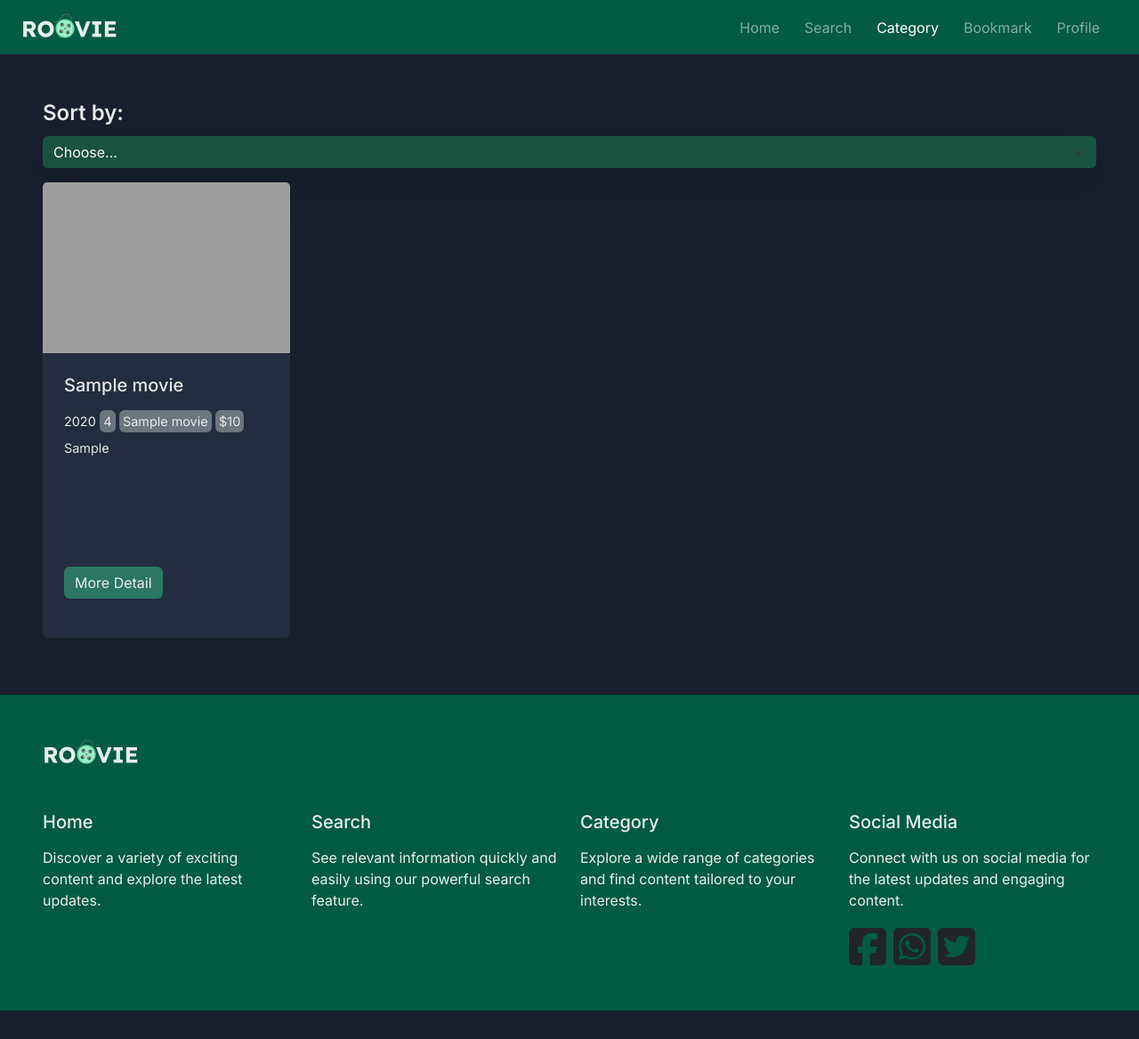
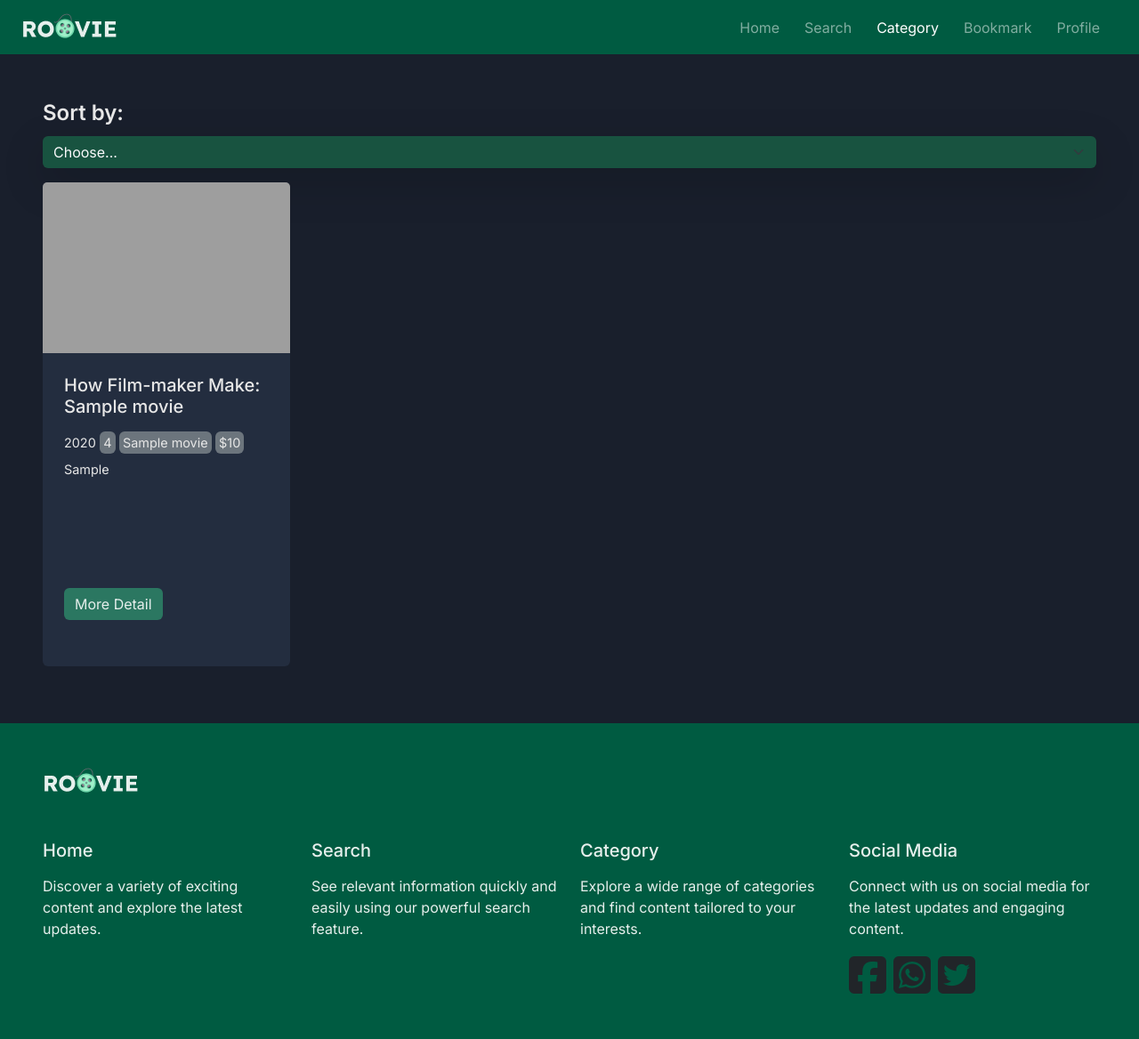
Before and after one commit to Ghatfaner/Project-PAW, a PHP site: page /category.php in a window 1280 px wide. Shown: the whole page at 89% size. Before the commit the page ends 1136 px from the top, so only its background shows below. Run offline with PHP 8.4, Linux system fonts and the light colour scheme; tables that the repository leaves empty or names only in its code hold one stand-in row (values such as "Sample post"); grey boxes are pictures that could not be loaded.

Commit message:
[add] add attributes title and adding icons page

```diff
--- a/view/bookmark.php
+++ b/view/bookmark.php
@@ -3,7 +3,10 @@
 <head>
   <meta charset="UTF-8">
   <meta name="viewport" content="width=device-width, initial-scale=1.0">
+
+  <link rel="icon" href="../pictures/Logo-Light-Small.png" type="image/x-icon">
   <title>Bookmark</title>
+
 </head>
 <body>
 
--- a/view/category.php
+++ b/view/category.php
@@ -14,6 +14,7 @@
 
   <link rel="stylesheet" href="../css/styles.css">
 
+  <link rel="icon" href="../pictures/Logo-Light-Small.png" type="image/x-icon">
   <title>Category</title>
 
   <style>
@@ -68,7 +69,7 @@
     }
     .card-body-action {
       padding: 24px 24px;
-      height: 20rem;
+      height: 22rem;
     }
     .card-text-action {
       margin-bottom: 1rem;
@@ -97,7 +98,7 @@
   </style>
 </head>
 <body>
-  <nav class="navbar navbar-expand-lg">
+  <nav class="navbar navbar-expand-lg sticky-top">
     <div class="container-fluid px-4">
 
       <a class="navbar-brand" href="../view/index.php">
@@ -190,7 +191,7 @@
           <img src="../pictures/movie-wide/<?php echo $sort['MovieId'] ?>.png" class="card-img-top" alt="...">
 
           <div class="card-body-action">
-            <h5 class="card-title-action mb-3"><?php echo $sort['Title'] ?></h5>
+            <h5 class="card-title-action mb-3">How Film-maker Make: </br><?php echo $sort['Title'] ?></h5>
             <div class="card-text-action fs-6">
               <span><?php echo $sort['year'] ?></span>
               <span class="rounded p-1 bg-secondary"><?php echo $sort['AgeRating'] ?></span>
--- a/view/login.php
+++ b/view/login.php
@@ -23,6 +23,9 @@ if (isset($_SESSION['userId'])) {
   <link href="https://fonts.googleapis.com/css2?family=Inter:wght@400;500;600;700&display=swap" rel="stylesheet">
 
   <link rel="stylesheet" href="../css/styles.css">
+
+  <link rel="icon" href="../pictures/Logo-Light-Small.png" type="image/x-icon">
+  <title>Login</title>
 
   <style>
     .container {
@@ -50,7 +53,7 @@ if (isset($_SESSION['userId'])) {
     }
   </style>
 
-  <title>Login</title>
+
 </head>
 <body>
     <div class="container mt-5 mb-5 rounded">
--- a/view/registration.php
+++ b/view/registration.php
@@ -23,7 +23,9 @@ if (isset($_SESSION['userId'])) {
 
   <link rel="stylesheet" href="../css/styles.css">
 
+  <link rel="icon" href="../pictures/Logo-Light-Small.png" type="image/x-icon">
   <title>Registration</title>
+
   <style>
     .container {
       max-width: 50%;
--- a/view/search.php
+++ b/view/search.php
@@ -14,6 +14,7 @@
 
   <link rel="stylesheet" href="../css/styles.css">
 
+  <link rel="icon" href="../pictures/Logo-Light-Small.png" type="image/x-icon">
   <title>Search</title>
 
   <style>
```
Also changed, not shown: view/index.php (+8 -0 lines).
